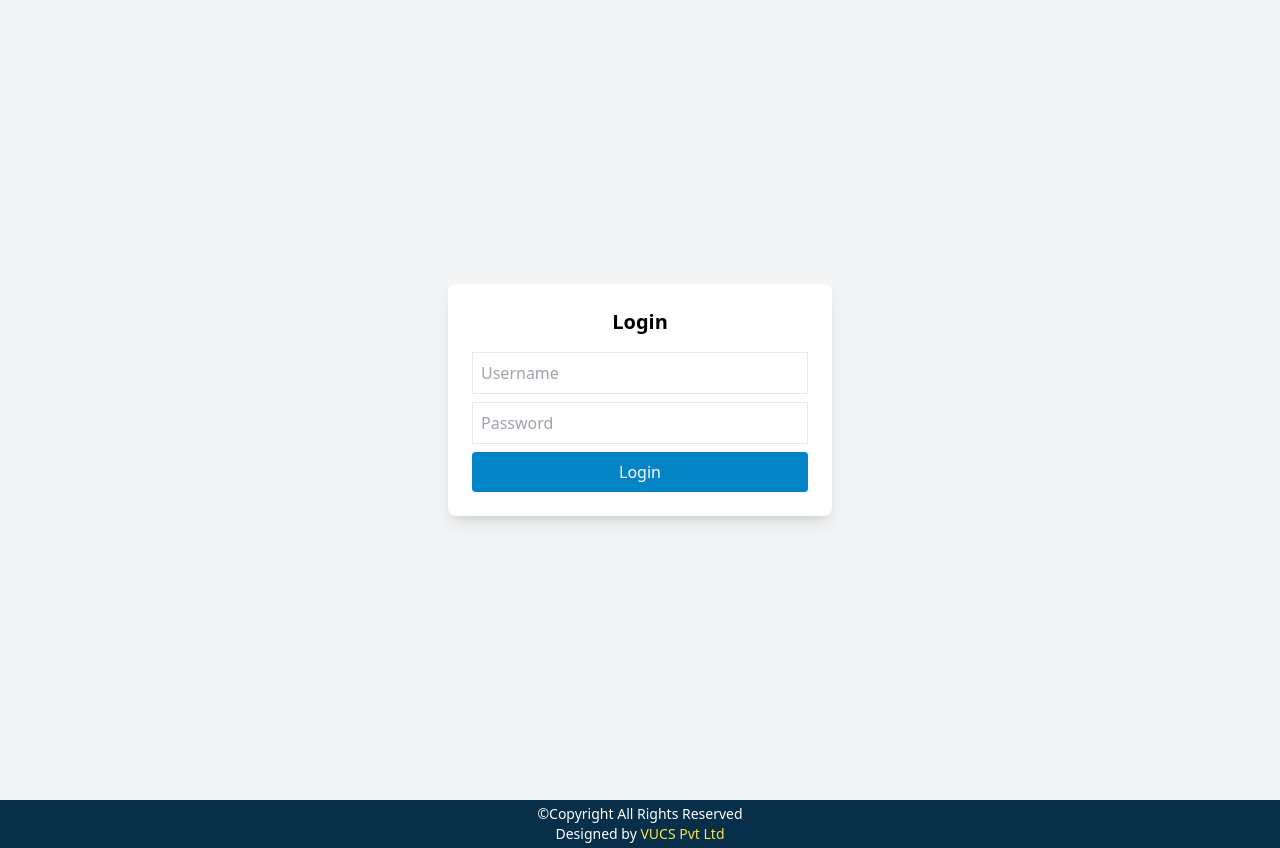
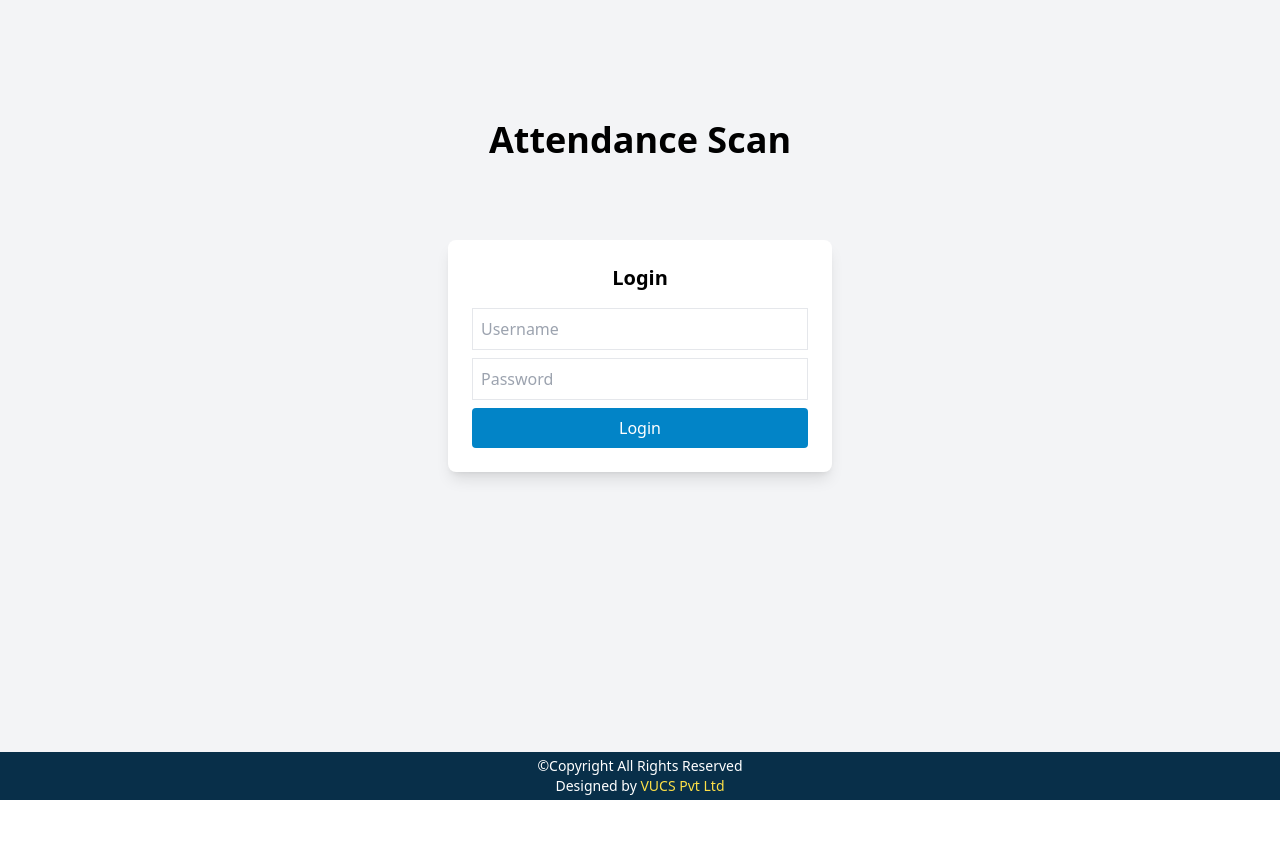
Before and after one commit to tiasha01/Attendance-scan-client, a React (Vite) app: page / in a window 1280 px wide. After the commit the page ends 800 px from the top, so only its background shows below. Built offline with nearby package versions, Linux system fonts and the light colour scheme.

Commit message:
UI Update.

```diff
--- a/src/App.jsx
+++ b/src/App.jsx
@@ -1,35 +1,31 @@
 import { useState } from 'react'
 import QRCodeScanner from './components/QRCodeScanner'
 import Login from './components/Login'
-import Header from './components/Header'
-import Footer from './components/Footer'
+import Header from './components/Header';
+
 function App() {
   const [isAuthenticated, setIsAuthenticated] = useState(false);
   const [username, setUsername] = useState("");
+
   function handleLogin(user) {
     setUsername(user);
     setIsAuthenticated(true);
-}
+  }
   function handleLogout() {
     setUsername("");
     setIsAuthenticated(false);
-}
+  }
   return (
     <div className="flex flex-col min-h-screen">
       {isAuthenticated ? (
         <>
-          <Header username={username} onLogout={handleLogout}/>
-          <QRCodeScanner />
-          <Footer />
+          <Header username={username} onLogout={handleLogout} />
+          <QRCodeScanner/>
         </>
       ) : (
-        <>
-          <Login onLogin={handleLogin} />
-          <Footer />
-        </>
+          <Login onLogin={handleLogin}/>
       )}
     </div>
   );
 }
-
-export default App
+export default App;
--- a/src/components/Footer.jsx
+++ b/src/components/Footer.jsx
@@ -1,7 +1,7 @@
 function Footer() {
     return(
         <>
-            <div className="bg-sky-950 text-white p-1 text-center text-sm">
+            <div className="bg-sky-950 text-white p-1 text-center text-sm justify-end">
                 <p>&copy;Copyright All Rights Reserved</p>
                 <p>Designed by <span className="text-yellow-300">VUCS Pvt Ltd</span></p>
             </div>
--- a/src/components/Login.jsx
+++ b/src/components/Login.jsx
@@ -1,4 +1,5 @@
 import { useState, useEffect } from 'react';
+import Footer from './Footer';
 
 function Login(props){
     const [username, setUsername] = useState("");
@@ -20,10 +21,14 @@ function Login(props){
         setPassword(event.target.value);
       }
     return(
-        <>
-            <div className="flex items-center justify-center h-svh bg-gray-100">
-                <div className="w-full max-w-sm p-6 bg-white shadow-lg rounded-lg">
+      <div className="flex flex-col flex-grow">
+        <div className="flex flex-col flex-grow items-center justify-center bg-gray-100">
+          <div className="flex font-semibold from-neutral-600 text-4xl mb-20">
+            <h5>Attendance Scan</h5>
+          </div>
+          <div className="w-full max-w-sm p-6 bg-white shadow-lg rounded-lg mb-40">
               <h2 className="text-xl font-bold mb-4 text-center">Login</h2>
+              <form onSubmit={handleLogin}>
                 <input
                   type="text"
                   placeholder="Username"
@@ -39,13 +44,15 @@ function Login(props){
                   onChange={handlePasswordChange}
                 />
                 <button
-                        className="bg-sky-600 text-white py-2 px-4 w-full rounded hover:bg-blue-600"
-                        onClick={handleLogin}
-                    >Login
+                  type="submit"
+                  className="bg-sky-600 text-white py-2 px-4 w-full rounded hover:bg-blue-600">
+                    Login
                 </button>
+              </form>
           </div>
         </div>
-        </>
+        <Footer/>
+      </div>
     );
 };
 export default Login;
--- a/src/components/QRCodeScanner.jsx
+++ b/src/components/QRCodeScanner.jsx
@@ -1,16 +1,17 @@
 import { useState, useEffect } from 'react';
 import { Html5QrcodeScanner, Html5QrcodeScanType} from 'html5-qrcode';
+import Footer from './Footer';
+import Header from './Header';
 
 function QRCodeScanner() {
-  const [data, setData] = useState('');
+  const [dataAvailable, setDataAvailable] = useState(false);
   const [scan, setScan] = useState(false);
   const [qrBoxColor, setQrBoxColor] = useState('bg-gray-400');
   const [studentName, setStudentName] = useState('');
   const [studentClass, setStudentClass] = useState('');
   const [studentSection, setStudentSection] = useState('');
   const [studentRoll, setStudentRoll] = useState('');
-  let scanner;
-  let readJsonData;
+  let scanner, readJsonData;
 
   useEffect(() => {
     if (scan) {
@@ -31,8 +32,8 @@ function QRCodeScanner() {
           setStudentClass(readJsonData.class);
           setStudentSection(readJsonData.section);
           setStudentRoll(readJsonData.roll_no);
-          setData(result);
           setQrBoxColor('bg-green-500');
+          setDataAvailable(true);
           setTimeout(() => setQrBoxColor(qrBoxColor), 800);
         },
         (error) => {
@@ -49,10 +50,11 @@ function QRCodeScanner() {
 
 
   return (
-    <div className="bg-blue-100">
-      <div className="flex flex-col max-w-md h-screen mx-auto">
+    <>
+      <div className="bg-gray-100 flex-grow">
+        <div className="flex flex-col max-w-md mx-auto">
           <div className={`flex flex-col items-center justify-center rounded-md p-2 mt-10 ${qrBoxColor}`}>
-          <div className="w-full max-w-md shadow-lg">
+            <div className="w-full max-w-md">
               <div className="p-2 ">
                 {scan && <div id="reader" className="w-full mb-4"></div>}
                 <div className="mt-4 flex justify-center gap-4">
@@ -62,7 +64,7 @@ function QRCodeScanner() {
             </div>
           </div>
           <div className="flex flex-col mt-4 bg-slate-300 rounded-md">
-          {data && <div className=" text-center w-full h-full">
+            {dataAvailable && <div className=" text-center w-full h-full">
               {/*<p className="text-xl">Scanned Result:</p>*/}
               <p className="text-lg">Student Name: {studentName}</p>
               <p className="text-lg">Student Class: {studentClass}</p>
@@ -72,6 +74,8 @@ function QRCodeScanner() {
           </div>
         </div>
       </div>
+      <Footer />
+    </>
   );
 }
 
```
Lines whose indentation alone changed are shown as unchanged.
